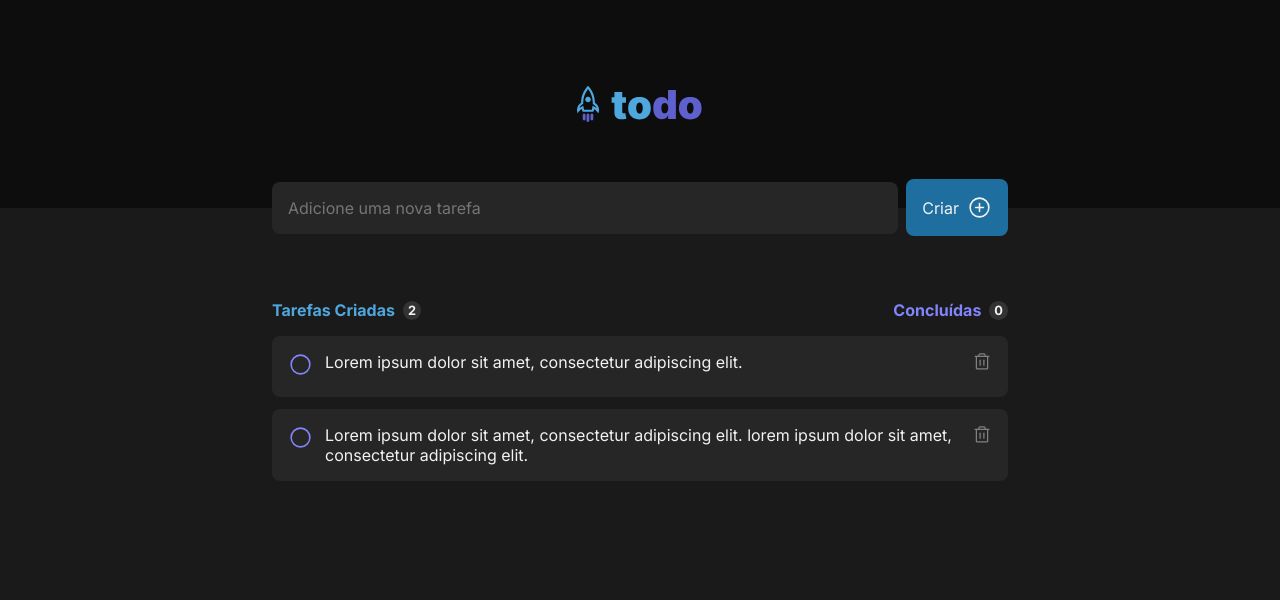
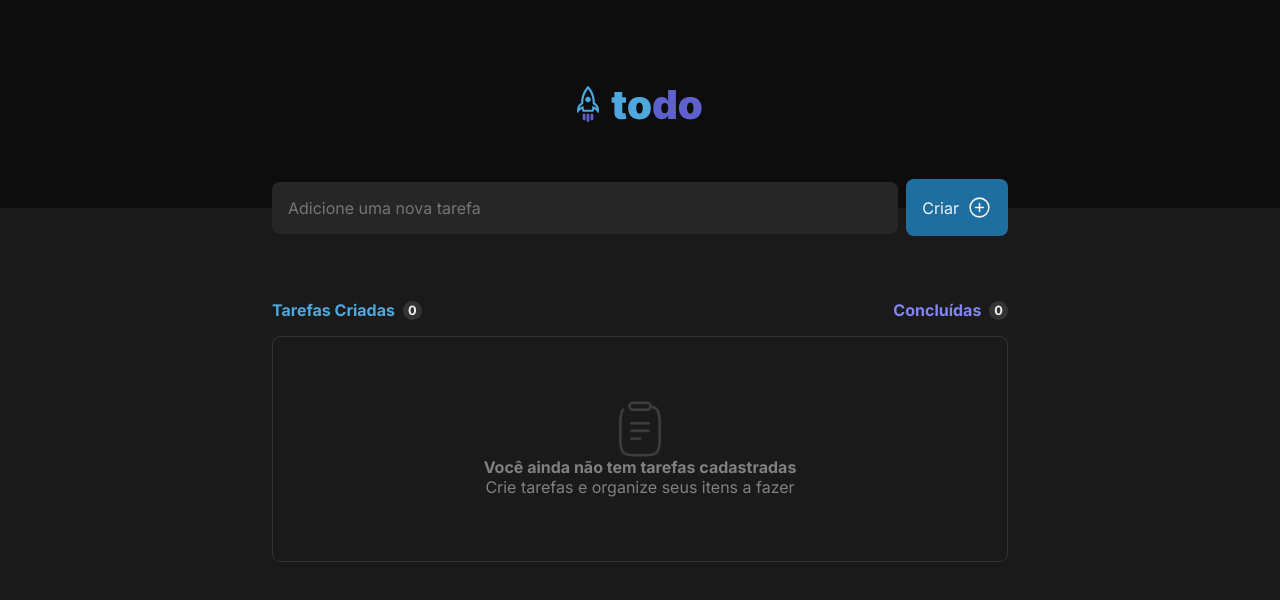
Before and after one commit to LucasFlaquer/to-do-challenge, a React (Vite) app: page / in a window 1280 px wide. Shown: the top 600 px of the page. Built offline with nearby package versions, Linux system fonts and the light colour scheme.

Commit message:
handle tasks

```diff
--- a/src/App.tsx
+++ b/src/App.tsx
@@ -1,16 +1,34 @@
+import { useState } from 'react'
 import { Header } from './components/Header'
 import { NewTask } from './components/NewTask'
+import { Task } from './components/TaskItem'
 import { TasksList } from './components/TasksList'
 import './global.scss'
+
+
 function App() {
-
+  const [tasks, setTasks] = useState<Task[]>([])
+  function onCreateTask(description: string) {
+    const newTask = { id: tasks.length, description, finished: false }
+    setTasks([...tasks, newTask])
+  }
+  function onToggleTask(id: number) {
+    console.log('toggle task')
+  }
+  function onTaskDelete(id: number) {
+    console.log('delete task')
+  }
 
   return (
     <div className="App">
       <Header />
       <div className="container">
         <NewTask />
-        <TasksList />
+        <TasksList
+          tasks={tasks}
+          onToggleTask={onToggleTask}
+          onTaskDelete={onTaskDelete}
+        />
       </div>
     </div>
   )
--- a/src/components/TaskItem.module.scss
+++ b/src/components/TaskItem.module.scss
@@ -16,6 +16,8 @@
 
     svg {
       color: var(--blue-300);
+      transition: color .3s ease;
+    }
   }
 
   &:hover {
@@ -30,10 +32,8 @@
 
 
     svg {
-
       color: var(--purple-500);
 
-      }
     }
   }
 
--- a/src/components/TaskItem.tsx
+++ b/src/components/TaskItem.tsx
@@ -1,6 +1,6 @@
 import { CheckCircle, Circle, Trash } from "phosphor-react";
 import styles from './TaskItem.module.scss';
-interface Task {
+export interface Task {
   id: number;
   description: string;
   finished: boolean;
--- a/src/components/TasksList.tsx
+++ b/src/components/TasksList.tsx
@@ -1,20 +1,14 @@
 import { EmptyTasks } from './EmptyTasks';
 import styles from './TasksList.module.scss'
-import { TaskItem } from './TaskItem';
+import { Task, TaskItem } from './TaskItem';
 
-const tasks = [
-  {
-    id: 1,
-    description: 'Lorem ipsum dolor sit amet, consectetur adipiscing elit.',
-    finished: false
-  },
-  {
-    id: 2,
-    description: 'Lorem ipsum dolor sit amet, consectetur adipiscing elit. lorem ipsum dolor sit amet, consectetur adipiscing elit.',
-    finished: false
-  },
-]
-export function TasksList() {
+interface Props {
+  tasks: Task[];
+  onToggleTask: (id: number) => void;
+  onTaskDelete: (id: number) => void;
+}
+
+export function TasksList({ tasks, onToggleTask, onTaskDelete }: Props) {
   const finishedTasks = tasks.filter(task => task.finished)
   return (
     <>
```
Lines whose indentation alone changed are shown as unchanged.
